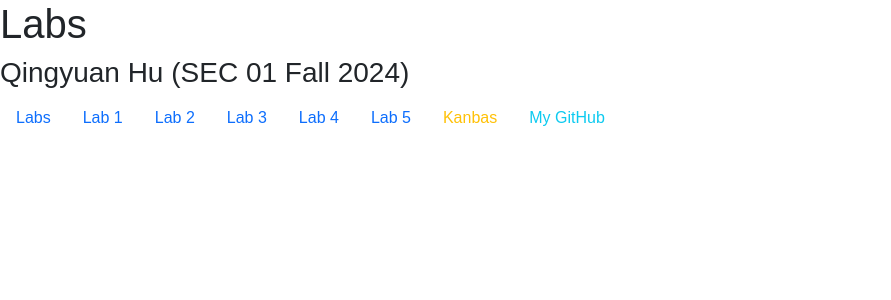
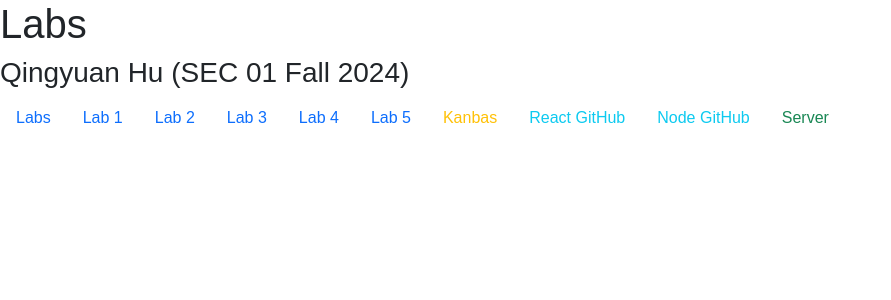
Before and after one commit to huqingyuan314/kanbas-react-web-app, a React (Create React App) app: page /#/Labs in a window 1280 px wide. Shown: the top 300 px of the page, without its empty margins (0-891 px from the left). Built offline with nearby package versions, Linux system fonts and the light colour scheme; no server answers.

Commit message:
update TOC

```diff
--- a/src/Labs/TOC.tsx
+++ b/src/Labs/TOC.tsx
@@ -72,9 +72,30 @@
           href="https://github.com/huqingyuan314/kanbas-react-web-app"
           className="nav-link text-info"
         >
-          My GitHub
+          React GitHub
         </a>
       </li>
+
+      <li className="nav-item">
+        <a
+          id="wd-k"
+          href="https://github.com/huqingyuan314/kanbas-node-server-app"
+          className="nav-link text-info"
+        >
+          Node GitHub
+        </a>
+      </li>
+
+      <li className="nav-item">
+        <a
+          id="wd-k"
+          href="https://kanbas-node-server-app-hqim.onrender.com"
+          className="nav-link text-success"
+        >
+          Server
+        </a>
+      </li>
+
     </ul>
   );
 }
```
